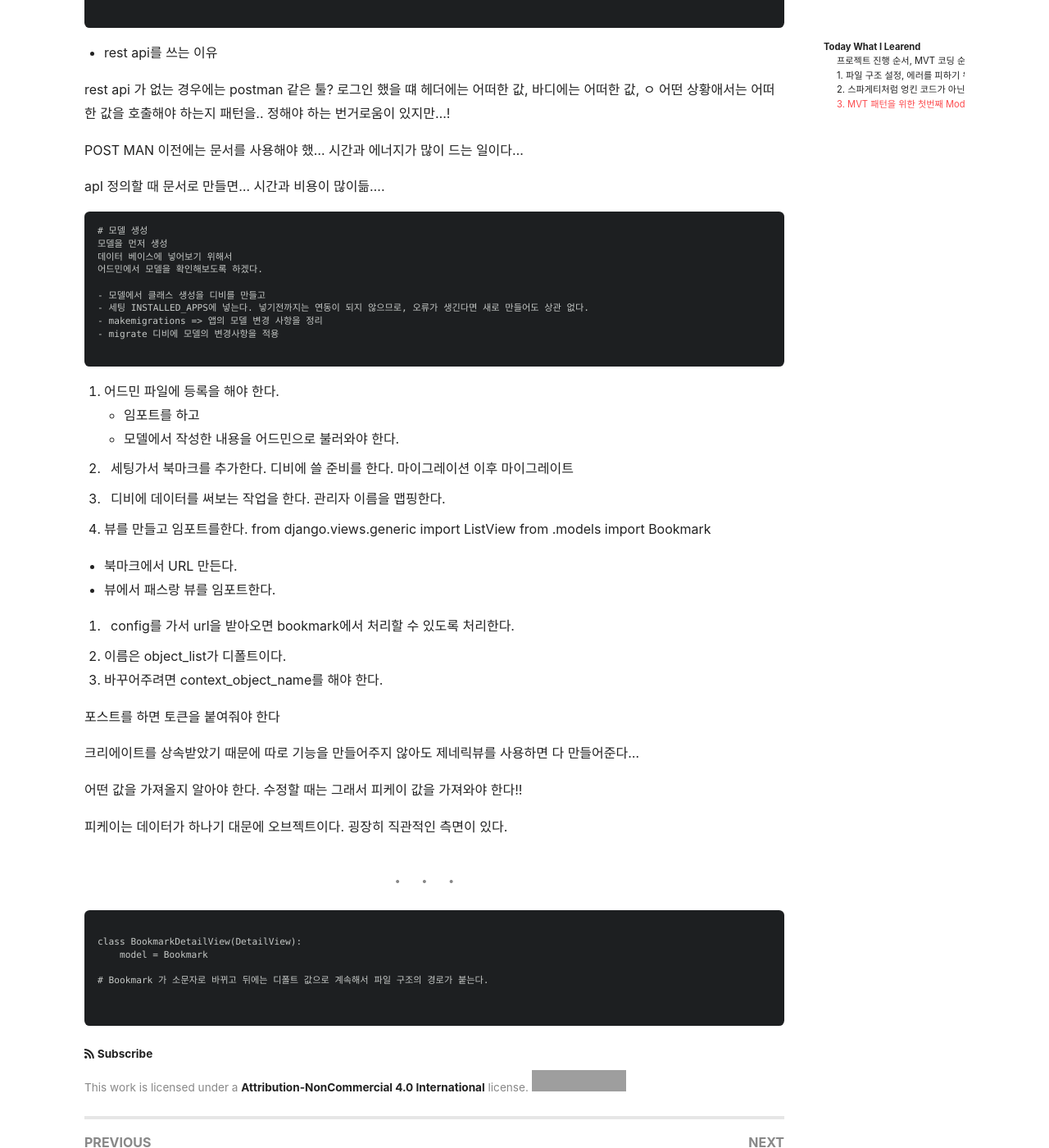
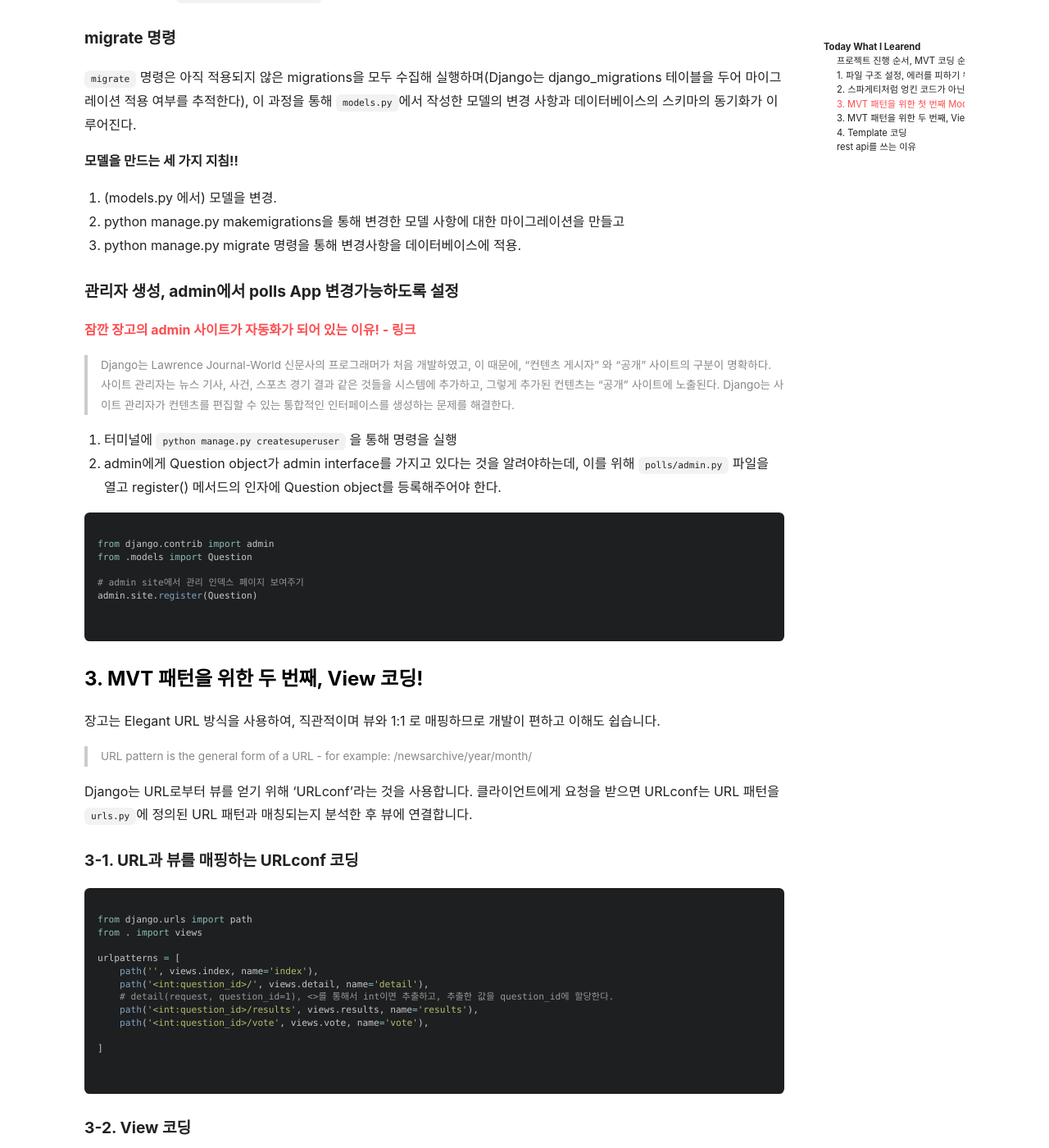
Before and after one commit to mchaemil/mchaemil.github.io, a Jekyll site: the page built from _posts/2019-12-11-Django-vote-list.md, in a window 1280 px wide and 1400 px high, scrolled down 4120 px. Shown: the whole window at 82% size. Built offline with Jekyll 4.4.1, drawn with Linux system fonts in a browser that asks for light colours; nearby versions of some CDN libraries; comment, search, counter and statistics services are not loaded; some of the changed text lies outside the part shown; grey boxes are pictures that could not be loaded.

Commit message:
update post

````diff
--- a/_posts/2019-12-11-Django-vote-list.md
+++ b/_posts/2019-12-11-Django-vote-list.md
@@ -1,6 +1,6 @@
 ---
 layout: article
-title: Django/Vote list | 장고로 만드는 작은 애플리케이션
+title: Django/Vote list | 장고로 만드는 작은 애플리케이션 첫 번째
 tags: Django
 
 ---
@@ -87,7 +87,7 @@ graph TB;
 
 ### 2. 스파게티처럼 엉킨 코드가 아닌 MVT 패턴!
 
-### 3. MVT 패턴을 위한 첫번째 Model 코딩!
+### 3. MVT 패턴을 위한 첫 번째 Model 코딩!
 
 
 #### 2-1. Model 코딩
@@ -146,15 +146,48 @@ INSTALLED_APPS = [
 
 ```
 
+#### 2-3. Model Apply!!(적용)
 
+터미널에서 `python manage.py makemigrations polls` 명령을 실행하면 아래와 같이 Question, Choice 클래스가 테이블 정의를 변경한 상태가 됩니다.
+
+```
+Migrations for 'polls':
+  polls/migrations/0001_initial.py:
+    - Create model Choice
+    - Create model Question
+    - Add field question to choice
+
+```
+
+그리고 터미널에 `python manage.py migrate` 명령으로 데이터베이스에 클래스로 정의한 모델을 생성합니다.
+
+
+#### migrate 명령
+
+`migrate` 명령은 아직 적용되지 않은 migrations을 모두 수집해 실행하며(Django는 django_migrations 테이블을 두어 마이그레이션 적용 여부를 추적한다), 이 과정을 통해 `models.py`에서 작성한 모델의 변경 사항과 데이터베이스의 스키마의 동기화가 이루어진다.
+
+**모델을 만드는 세 가지 지침!!**
+1. (models.py 에서) 모델을 변경.
+1. python manage.py makemigrations을 통해 변경한 모델 사항에 대한 마이그레이션을 만들고
+1. python manage.py migrate 명령을 통해 변경사항을 데이터베이스에 적용.
+
+
+#### 관리자 생성, admin에서 polls App 변경가능하도록 설정
+
+
+**[잠깐 장고의 admin 사이트가 자동화가 되어 있는 이유! - 링크](https://docs.djangoproject.com/ko/3.0/intro/tutorial02/#introducing-the-django-admin)**
+> Django는 Lawrence Journal-World 신문사의 프로그래머가 처음 개발하였고, 이 때문에, "컨텐츠 게시자" 와 "공개" 사이트의 구분이 명확하다. 사이트 관리자는 뉴스 기사, 사건, 스포츠 경기 결과 같은 것들을 시스템에 추가하고, 그렇게 추가된 컨텐츠는 "공개" 사이트에 노출된다. Django는 사이트 관리자가 컨텐츠를 편집할 수 있는 통합적인 인터페이스를 생성하는 문제를 해결한다.
+
+1. 터미널에 `python manage.py createsuperuser` 을 통해 명령을 실행
+1. admin에게 Question object가 admin interface를 가지고 있다는 것을 알려야하는데, 이를 위해 `polls/admin.py` 파일을 열고 register() 메서드의 인자에 Question object를 등록해주어야 한다.
 
 ```python
 
+from django.contrib import admin
+from .models import Question
 
-```
-
-
-```python
+# admin site에서 관리 인덱스 페이지 보여주기
+admin.site.register(Question)
 
 
 ```
@@ -162,6 +195,96 @@ INSTALLED_APPS = [
 
 
 
+
+
+### 3. MVT 패턴을 위한 두 번째, View 코딩!
+
+장고는 Elegant URL 방식을 사용하여, 직관적이며 뷰와 1:1 로 매핑하므로 개발이 편하고 이해도 쉽습니다.
+> URL pattern is the general form of a URL - for example: /newsarchive/year/month/
+
+Django는 URL로부터 뷰를 얻기 위해 'URLconf'라는 것을 사용합니다. 클라이언트에게 요청을 받으면 URLconf는 URL 패턴을 `urls.py`에 정의된 URL 패턴과 매칭되는지 분석한 후 뷰에 연결합니다.
+
+#### 3-1. URL과 뷰를 매핑하는 URLconf 코딩
+
+```python
+
+from django.urls import path
+from . import views
+
+urlpatterns = [
+    path('', views.index, name='index'),
+    path('<int:question_id>/', views.detail, name='detail'),
+    # detail(request, question_id=1), <>를 통해서 int이면 추출하고, 추출한 값을 question_id에 할당한다.
+    path('<int:question_id>/results', views.results, name='results'),
+    path('<int:question_id>/vote', views.vote, name='vote'),
+
+]
+
+
+```
+
+#### 3-2. View 코딩
+
+**index 페이지, 투표 상세화면 View 코딩**
+
+##### render shortcut(단축함수)
+
+**render()** 는 첫번째 인자로 request 객체, 두 번째 인자로 템플릿 코드를 로딩한 후에 context 변수를 적용하여, 그 결과를 HTTPResponse 객체에 담아 반환한다.
+
+##### get_object_or_404 shortcut(단축함수)
+
+**get_object_or_404()** 함수는 모델 클래스를 첫 번째 인자로 받고, 두 번째 인자부터 검색 조건으로 몇개의 키워드 인수를 모델 관리자의 get() 함수에 넘깁니다. 만약 객체가 존재하지 않을 경우, Http404 예외가 발생합니다.
+
+```python
+def index(request):
+    latest_question_list = Question.objects.all().order_by('-pub_date')[:5]
+    context = {'latest_question_list': latest_question_list}
+
+    return render(request, 'polls/index.html', context)
+
+def detail(request, question_id):
+    question = get_object_or_404(Question, pk=question_id)
+    context = {'question': question}
+    return render(request, 'polls/detail.html', context)
+
+
+```
+
+**vote 페이지, 투표 상세화면 View 코딩**
+
+
+```python
+
+def vote(request, question_id):
+    question = get_object_or_404(Question, pk=question_id)
+    try:
+        selected_choice = question.choice_set.get(pk=request.POST['choice'])
+    except (KeyError, Choice.DoesNotExist):
+        return render(request, 'polls/detail.html', {
+            'question': question,
+            'error_message': "투표를 진행해주세요..."
+        })
+    else:
+        selected_choice.votes += 1
+        selected_choice.save()
+        return HttpResponseRedirect(reverse('polls:results', args=(question_id,)))
+
+
+def results(request, question_id):
+    question = get_object_or_404(Question, pk=question_id)
+    context = {'question': question}
+    return render(request, 'polls/results.html', context)
+
+
+```
+
+### 4. Template 코딩
+
+
+
+
+
+### rest api를 쓰는 이유
 
 ```
 
````
Also changed, not shown: other parts of _posts/2019-12-11-Django-vote-list.md (+0 -2 lines), _posts/2019-12-12-Django-bookmark-application.md (+1 -1 lines), _posts/2019-12-13-HTML-what-is-the-html-to-me.md (+1 -1 lines).
